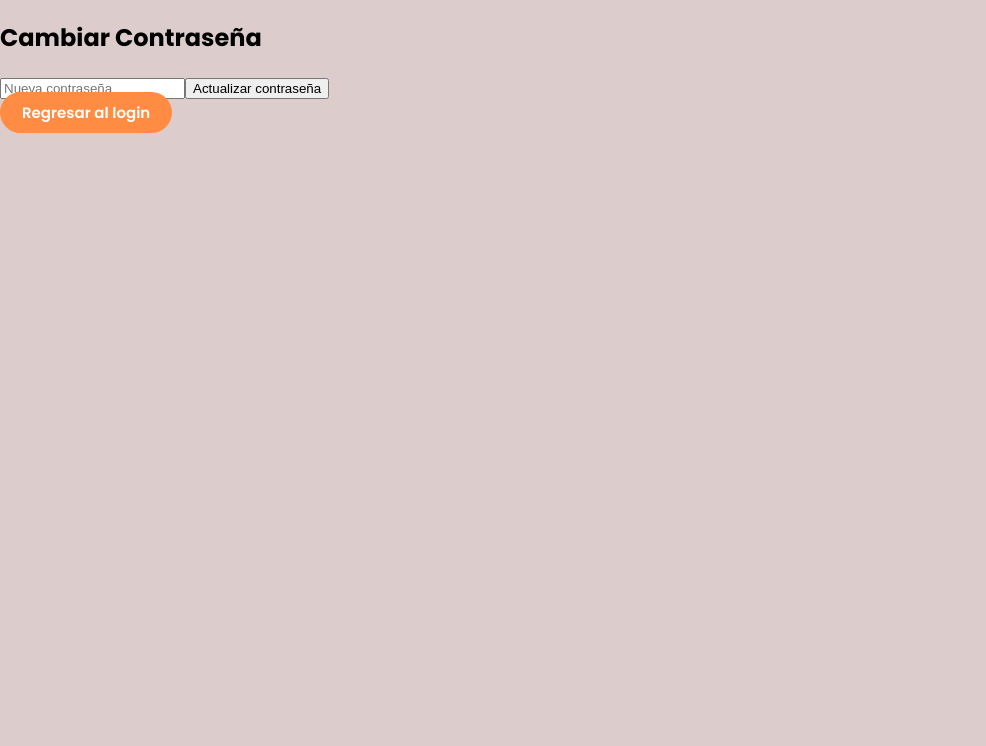
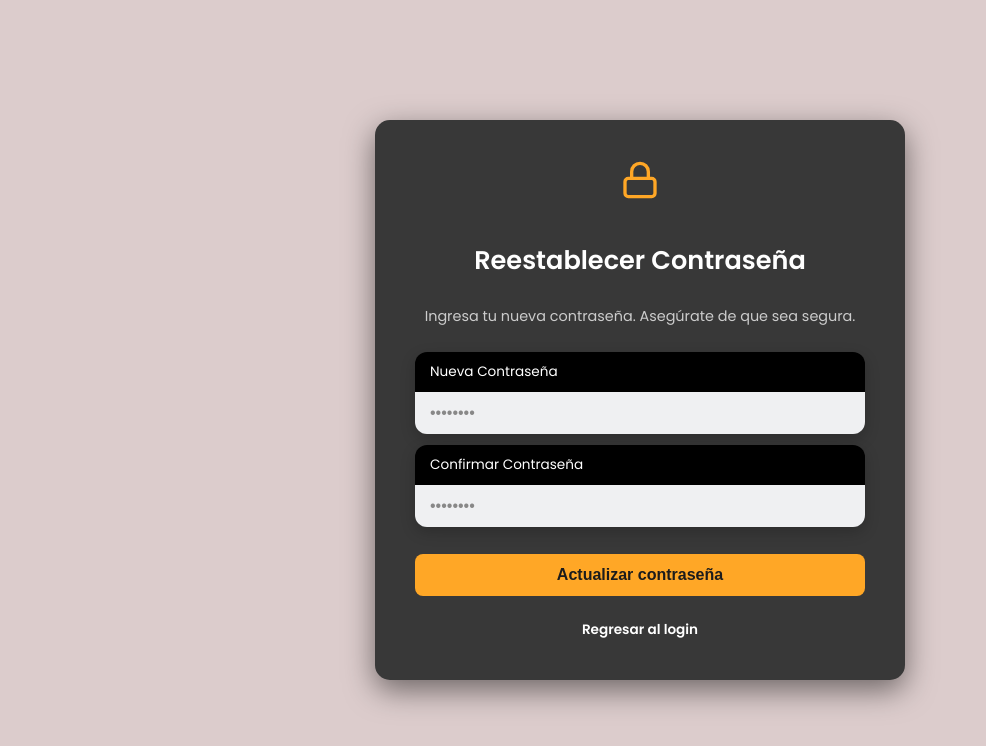
Before and after one commit to IamAndrew25/Centro-de-masajes-Relax-Relax, a React (Create React App) app in the folder Front-End/: page /reset-password in a window 1280 px wide. Shown: the top 746 px of the page, without its empty margins (0-986 px from the left). Built offline with nearby package versions, Linux system fonts and the light colour scheme; the HTML template or start-up script is replaced by a standard one.

Commit message:
Update: formulario de inicio de sesión/  páginas de restablecimiento de contraseña

```diff
--- a/Front-End/src/pages/Auth/Auth.css
+++ b/Front-End/src/pages/Auth/Auth.css
@@ -284,18 +284,6 @@
   text-decoration: underline;
 }
 
-/* Mensajes de error */
-.auth-error-message {
-  color: #ff6b6b;
-  background-color: rgba(255, 107, 107, 0.1);
-  border: 1px solid #ff6b6b;
-  padding: 10px;
-  border-radius: 8px;
-  text-align: center;
-  margin-bottom: 1rem;
-  font-size: 0.9rem;
-}
-
 /* --- Diseño Responsivo --- */
 @media (max-width: 850px) {
   .auth-container {
@@ -346,3 +334,78 @@
     display: none;
   }
 }
+
+/* --- Estilos del Modal --- */
+.modal-backdrop {
+  position: fixed;
+  top: 0;
+  left: 0;
+  width: 100vw;
+  height: 100vh;
+  background-color: rgba(0, 0, 0, 0.5);
+  backdrop-filter: blur(5px);
+  -webkit-backdrop-filter: blur(5px);
+  display: flex;
+  justify-content: center;
+  align-items: center;
+  z-index: 1000;
+  opacity: 0;
+  animation: fadeIn 0.3s forwards;
+}
+
+.modal-content {
+  background-color: #383838;
+  color: #fff;
+  padding: 2.5rem;
+  border-radius: 15px;
+  box-shadow: 0 10px 30px rgba(0, 0, 0, 0.5);
+  width: 90%;
+  max-width: 450px;
+  position: relative;
+  transform: scale(0.9);
+  animation: zoomIn 0.3s 0.1s forwards;
+}
+
+.modal-close-btn {
+  position: absolute;
+  top: 15px;
+  right: 20px;
+  background: none;
+  border: none;
+  color: #aaa;
+  font-size: 1.8rem;
+  font-weight: 300;
+  cursor: pointer;
+  transition: color 0.3s ease;
+}
+
+.modal-close-btn:hover {
+  color: #fff;
+}
+
+/* Animaciones */
+@keyframes fadeIn {
+  from { opacity: 0; }
+  to { opacity: 1; }
+}
+
+@keyframes zoomIn {
+  from { transform: scale(0.9); }
+  to { transform: scale(1); }
+}
+
+.auth-icon {
+  align-self: center;
+  margin-bottom: 1.5rem;
+  color: #FFA726;
+}
+
+.reset-card-container {
+  background-color: #383838;
+  color: #fff;
+  padding: 2.5rem;
+  border-radius: 15px;
+  box-shadow: 0 10px 30px rgba(0, 0, 0, 0.5);
+  width: 90%;
+  max-width: 450px;
+}
--- a/Front-End/src/pages/Auth/Auth.jsx
+++ b/Front-End/src/pages/Auth/Auth.jsx
@@ -2,7 +2,7 @@ import React, { useState, useEffect } from 'react';
 // Importamos formularios
 import LoginForm from './Login';
 import RegisterForm from './Register';
-
+import ForgotPassword from './ResetPassword/ForgotPassword';
 // Estilos e imagen
 import './Auth.css';
 import sliderImg1 from '../../assets/images/Slider1.jpg';
@@ -22,7 +22,10 @@ const slides = [
 const AuthPage = () => {
   const [isLoginView, setIsLoginView] = useState(true);
   const [currentSlide, setCurrentSlide] = useState(0);
+  const [ForgotModal, setForgotModal] = useState(false);
   const toggleView = () => setIsLoginView(!isLoginView);
+  const openModal = () => setForgotModal(true);
+  const closeModal = () => setForgotModal(false);
 
   useEffect(() => {
     const slideInterval = setInterval(() => {
@@ -59,12 +62,18 @@ const AuthPage = () => {
         {/*La relajacion es el arte de dejar ir, lo que no puedes controlar*/ }
         <div className="form-section">
           {isLoginView ? (
-            <LoginForm onToggleView={toggleView} />
+            <LoginForm
+              onToggleView={toggleView}
+              onForgotPasswordClick={openModal}
+            />
           ) : (
             <RegisterForm onToggleView={toggleView} />
           )}
         </div>
       </div>
+
+      {/* Render el modal */}
+      {ForgotModal && <ForgotPassword onClose={closeModal} />}
     </div>
   );
 };
--- a/Front-End/src/pages/Auth/ResetPassword/ForgotPassword.jsx
+++ b/Front-End/src/pages/Auth/ResetPassword/ForgotPassword.jsx
@@ -1,8 +1,9 @@
 import { useState } from "react";
+import { toast } from 'react-toastify';
+import '../Auth.css';
 
-export default function ForgotPassword() {
+export default function ForgotPassword({ onClose }) {
   const [email, setEmail] = useState("");
-  const [message, setMessage] = useState("");
 
   const handleSubmit = async (e) => {
     e.preventDefault();
@@ -15,27 +16,67 @@ export default function ForgotPassword() {
       });
 
       const data = await res.json();
-      setMessage(data.message || "Correo enviado!");
+
+      if (!res.ok) {
+        throw new Error(data.message || "Error desconocido");
+      }
+      toast(
+        `El enlace fue enviado al correo ${email}. Revise su bandeja de entrada.`,
+        {
+          position: "top-center",
+          autoClose: 3500,
+          hideProgressBar: true, //toast personalizado solo para este caso
+          closeButton: false,
+          pauseOnHover: true,
+          draggable: true,
+          style: {
+            backgroundColor: '#383838',
+            color: '#FFFFFF',
+            border: '1px solid #505050'
+          },
+        }
+      );
+
+      onClose();
+
     } catch (err) {
-      setMessage("Error al enviar correo.");
+      toast.error(err.message || "Error al enviar correo.");
       console.error(err);
     }
   };
 
   return (
-    <div className="forgot-password-container">
-      <h2>Recuperar Contraseña</h2>
+    <div className="modal-backdrop" onClick={onClose}>
+      <div className="modal-content" onClick={(e) => e.stopPropagation()}>
+        <button className="modal-close-btn" onClick={onClose}>&times;</button>
+
+        <div className="form-inner-container" style={{ width: '100%', maxWidth: 'none', margin: 0 }}>
+
+          <h2 className="form-title">Recuperar Contraseña</h2>
+          <p style={{ color: '#ccc', fontSize: '0.9rem', marginBottom: '1.5rem', lineHeight: '1.5' }}>
+            Ingresa tu correo electrónico y te enviaremos un enlace para reestablecer tu contraseña.
+          </p>
+
           <form onSubmit={handleSubmit}>
+            <div className="auth-input-group">
+              <label className="auth-label" htmlFor="email-modal">Correo Electrónico</label>
               <input
+                id="email-modal"
+                className="auth-input"
                 type="email"
                 placeholder="Ingresa tu correo"
                 value={email}
                 onChange={(e) => setEmail(e.target.value)}
                 required
               />
-        <button type="submit">Enviar correo</button>
+            </div>
+            <button type="submit" className="auth-action-button" style={{ marginTop: '1rem' }}>
+              Enviar correo
+            </button>
           </form>
-      {message && <p>{message}</p>}
+
+        </div>
+      </div>
     </div>
   );
 }
--- a/Front-End/src/pages/Auth/ResetPassword/ResetPassword.jsx
+++ b/Front-End/src/pages/Auth/ResetPassword/ResetPassword.jsx
@@ -1,17 +1,29 @@
 import { useState } from "react";
-import { useSearchParams} from "react-router-dom"; // Para leer ?token=...
-import { NavLink, Link } from 'react-router-dom';
-
+import { useSearchParams, NavLink, useNavigate } from "react-router-dom";
+import { toast } from 'react-toastify';
+import { FiLock } from "react-icons/fi";
+import '../Auth.css';
 
 export default function ResetPassword() {
   const [newPassword, setNewPassword] = useState("");
-  const [message, setMessage] = useState("");
+  const [confirmPassword, setConfirmPassword] = useState("");
   const [searchParams] = useSearchParams();
+  const navigate = useNavigate();
 
-  const token = searchParams.get("token"); // token de la URL
-    const [menuOpen, setMenuOpen] = useState(false);
+  const token = searchParams.get("token");
+
   const handleSubmit = async (e) => {
     e.preventDefault();
+
+    // Validaciones
+    if (newPassword.length < 6) {
+      toast.warn("La contraseña debe tener al menos 6 caracteres.");
+      return;
+    }
+    if (newPassword !== confirmPassword) {
+      toast.warn("Las contraseñas no coinciden.");
+      return;
+    }
 
     try {
       const res = await fetch("http://localhost:8080/auth/reset-password", {
@@ -21,31 +33,74 @@ export default function ResetPassword() {
       });
 
       const data = await res.json();
-      setMessage(data.message || "Contraseña actualizada!");
+
+      if (!res.ok) {
+        throw new Error(data.message || "Error desconocido");
+      }
+
+      toast.success(data.message || "¡Contraseña actualizada con éxito!");
+      //Redirige al login después de 2 segundos
+      setTimeout(() => {
+        navigate("/login");
+      }, 2000);
+
     } catch (err) {
-      setMessage("Error al actualizar contraseña.");
+      toast.error(err.message || "Error al actualizar contraseña. El token puede ser inválido o haber expirado.");
       console.error(err);
     }
   };
-    const closeMenu = () => {
-    setMenuOpen(false);
-  }
 
   return (
-    <div className="reset-password-container">
-      <h2>Cambiar Contraseña</h2>
+    <div className="auth-page">
+      <div className="reset-card-container">
+        <div className="form-inner-container" style={{ width: '100%', maxWidth: 'none', margin: 0 }}>
+          <FiLock size={40} className="auth-icon" />
+          <h2 className="form-title" style={{ textAlign: 'center' }}>
+            Reestablecer Contraseña
+          </h2>
+          <p style={{ color: '#ccc', fontSize: '0.9rem', marginBottom: '1.5rem', lineHeight: '1.5', textAlign: 'center' }}>
+            Ingresa tu nueva contraseña. Asegúrate de que sea segura.
+          </p>
+
           <form onSubmit={handleSubmit}>
+            <div className="auth-input-group">
+              <label className="auth-label" htmlFor="newPassword">Nueva Contraseña</label>
               <input
+                id="newPassword"
+                className="auth-input"
                 type="password"
-          placeholder="Nueva contraseña"
+                placeholder="••••••••"
                 value={newPassword}
                 onChange={(e) => setNewPassword(e.target.value)}
                 required
               />
-        <button type="submit">Actualizar contraseña</button>
+            </div>
+
+            <div className="auth-input-group">
+              <label className="auth-label" htmlFor="confirmPassword">Confirmar Contraseña</label>
+              <input
+                id="confirmPassword"
+                className="auth-input"
+                type="password"
+                placeholder="••••••••"
+                value={confirmPassword}
+                onChange={(e) => setConfirmPassword(e.target.value)}
+                required
+              />
+            </div>
+
+            <button type="submit" className="auth-action-button" style={{ marginTop: '1rem' }}>
+              Actualizar contraseña
+            </button>
           </form>
-      {message && <p>{message}</p>}
-      <NavLink to="/login" className="nav-link nav-cta" onClick={closeMenu}>Regresar al login</NavLink>
+
+          <div className="auth-signup-link" style={{ marginTop: '1.5rem' }}>
+            <NavLink to="/login" className="auth-toggle-link">
+              Regresar al login
+            </NavLink>
+          </div>
+        </div>
+      </div>
     </div>
   );
 }
--- a/Front-End/src/routes/AppRouter.jsx
+++ b/Front-End/src/routes/AppRouter.jsx
@@ -13,8 +13,6 @@ import Admin from "../pages/Admin/Admin";
 import Contact from "../pages/Contact/Contact";
 import Checkout from "../pages/Checkout/Checkout";
 import ProtectedRoute from "../routes/ProtectedRouter";
-
-import ForgotPassword from "../pages/Auth/ResetPassword/ForgotPassword";
 import ResetPassword from "../pages/Auth/ResetPassword/ResetPassword";
 
 
@@ -41,7 +39,6 @@ export default function AppRouter() {
           <Route path="/checkout" element={<Checkout />} />
           <Route path="/admin" element={<Admin />} />
         </Route>
-        <Route path="/ForgotPassword" element={<ForgotPassword />} />
         <Route path="/reset-password" element={<ResetPassword />} />
       </Routes>
     </BrowserRouter>
```
Also changed, not shown: Front-End/src/pages/Auth/Login.jsx (+6 -11 lines), Front-End/src/pages/Checkout/Checkout.jsx (+10 -14 lines). Lines whose indentation alone changed are shown as unchanged.
